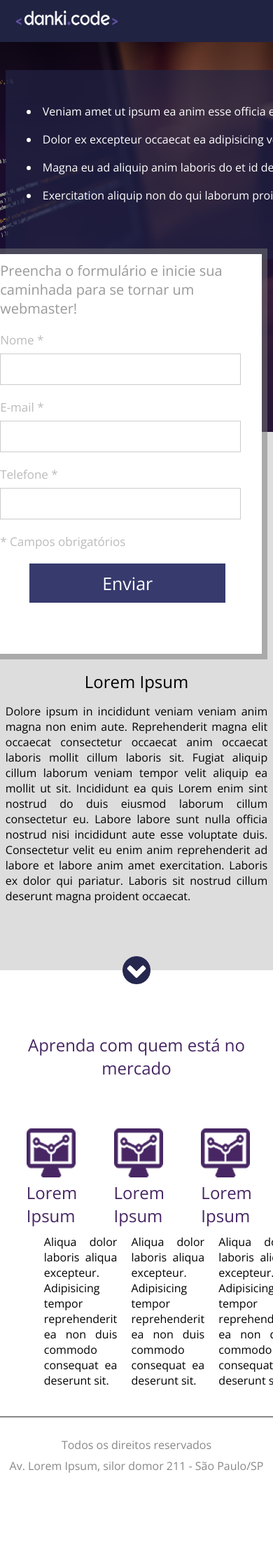
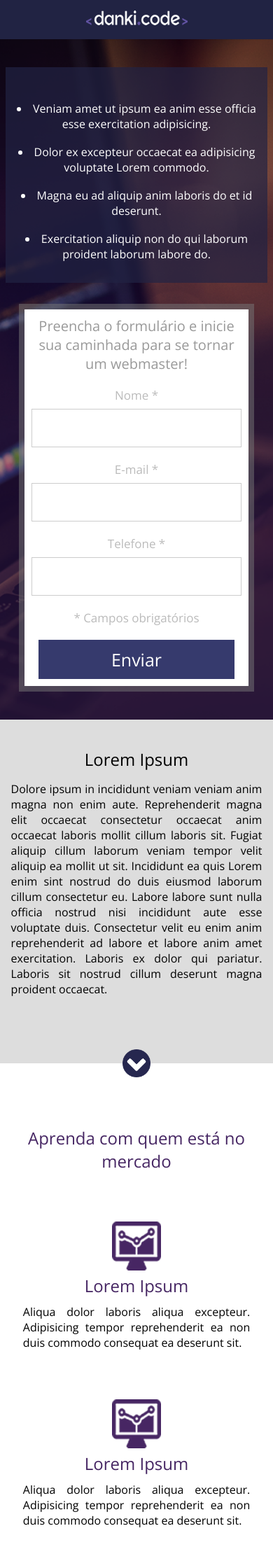
Before and after one commit to LucasSaladini/webmaster-frontend-completo, a PHP site: page / in a window 390 px wide; the page is wider, and only the part inside the window is pictured. Shown: the top 2240 px of that part at 70% size. Before the commit the page ends 2104 px from the top of that part, so only its background shows below. Run offline with PHP 8.4, Linux system fonts and the light colour scheme.

Commit message:
Added responsive feature to project

```diff
--- a/Project_01/css/styles.css
+++ b/Project_01/css/styles.css
@@ -98,6 +98,10 @@ html, body {
     background: #1D1F3B;
 }
 
+.clear {
+    clear: both;
+}
+
 .cta {
     float: left;
     width: 619px;
@@ -129,6 +133,7 @@ html, body {
 
 .container2 p {
     width: 100%;
+    max-width: 768px;
     display: inline-block;
     text-align: justify;
     margin: 15px 0;
@@ -187,3 +192,84 @@ html, body {
 .footer p {
     margin-top: 8px;
 }
+
+/* Media Queries */
+@media screen and (max-width: 1024px) {
+    .header {
+        width: 100%;
+        padding: 15px 0;
+        text-align: center;
+        height: auto;
+    }
+
+    .header img {
+        margin: 0;
+    }
+
+    .container-banner {
+        height: auto;
+        width: 100%;
+        padding: 40px 2%;
+        text-align: center;
+    }
+
+    .form {
+        max-width: 350px;
+        padding: 10px;
+        width: 60%;
+        height: 100%;
+        display: inline-block;
+        float: right;
+        top: 0;
+    }
+
+    .input-container input[type=text], .input-container input[type=email], .input-container input[type=tel] {
+        width: 100%;
+        height: 55px;
+    }
+
+    .form input[type=submit] {
+        max-width: 280px;
+        height: 56px;
+        width: 100%;
+    }
+
+    .cta {
+        padding: 30px 0;
+        width: 40%;
+        max-width: 500px;
+        height: auto;
+        display: inline-block;
+        margin-top: 0;
+        float: left;
+    }
+}
+
+@media screen and (max-width: 768px) {
+    .container2 {
+        padding-right: 4%;
+        padding-left: 4%;
+    }
+
+    .cta {
+        margin-top: 0;
+        float: none;
+        display: inline-block;
+        width: 100%;
+    }
+
+    .form {
+        float: none;
+        display: inline-block;
+        width: 90%;
+        margin-top: 30px;
+    }
+
+    .container-single {
+        float: none;
+        display: inline-block;
+        width: 100%;
+        max-width: 600px;
+        padding: 30px 0;
+    }
+}
--- a/Project_01/index.html
+++ b/Project_01/index.html
@@ -24,6 +24,7 @@
     <!-- End of header -->
     <div class="container-banner">
       <div class="center">
+        <div>
           <div class="cta">
             <ul>
               <li>
@@ -41,8 +42,10 @@
               </li>
             </ul>
           </div>
+        </div>
         <!-- End of cta -->
         <div class="form">
+          <div>
             <form action="action">
               <h2>
                 Preencha o formulário e inicie sua caminhada para se tornar um
@@ -70,7 +73,9 @@
               <!-- End of input-submit-container -->
             </form>
           </div>
+        </div>
         <!-- End of form -->
+        <div class="clear"></div>
       </div>
       <!-- End of center -->
     </div>
```
Lines whose indentation alone changed are shown as unchanged.
